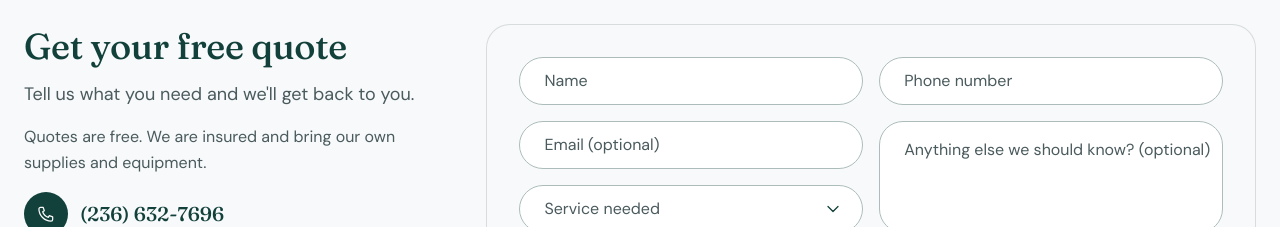
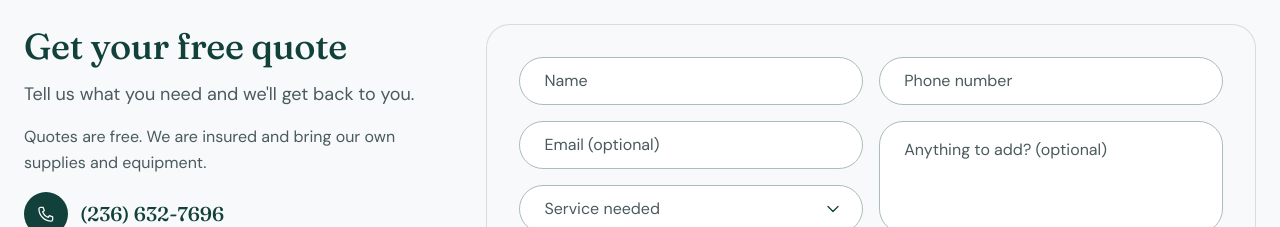
Before and after one commit to DigiBearCA/JAG-cleaning-web, a Next.js app: page / in a window 1280 px wide. Shown: the part 2920-3147 px from the top of the page. Built offline with nearby package versions, Linux system fonts and the light colour scheme.

Commit message:
style: update label text for message field in QuoteForm for clarity

```diff
--- a/src/components/forms/QuoteForm.tsx
+++ b/src/components/forms/QuoteForm.tsx
@@ -290,7 +290,7 @@ export function QuoteForm({
               <TextAreaField
                 id={fieldId("message")}
                 name="message"
-                label="Anything else we should know? (optional)"
+                label="Anything to add? (optional)"
                 rows={1}
                 value={values.message}
                 error={errors.message}
```
